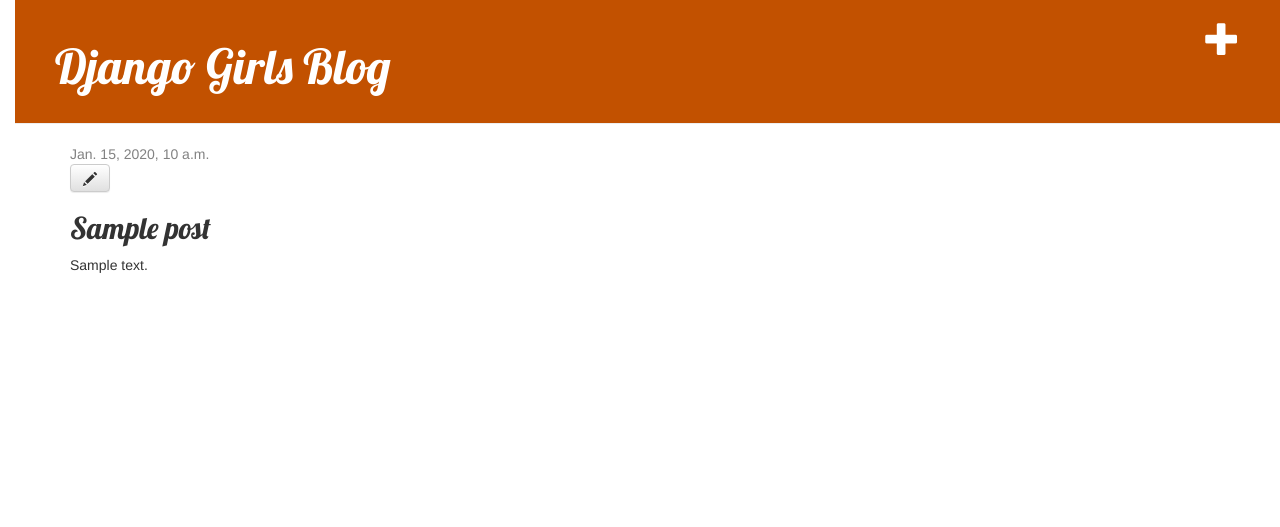
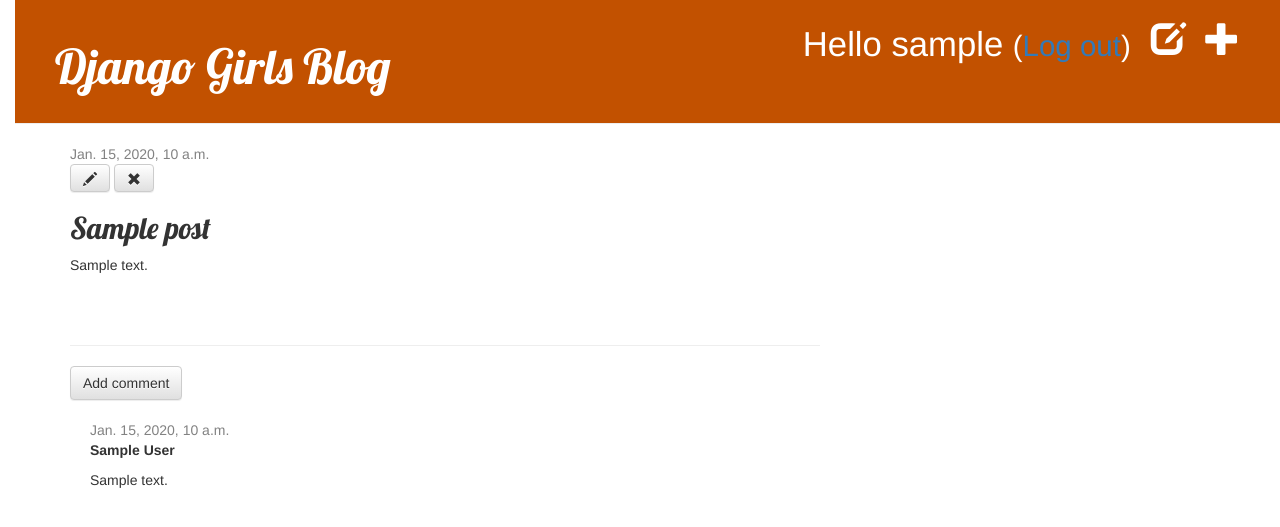
Before and after one commit to Abulla-Othow/my-blog, a Django app: page /post/1/ in a window 1280 px wide. Shown: the top 527 px of the page. Run offline with Django 3.2, Linux system fonts and the light colour scheme; a user stored in the database is signed in; tables that the repository leaves empty hold one stand-in row (values such as "Sample post"); some libraries are stand-ins or nearby versions.

Commit message:
Added more modification on view and template for detailed blog post as well as CSS for the site.

```diff
--- a/blog/admin.py
+++ b/blog/admin.py
@@ -3,6 +3,7 @@ from django.contrib import admin
 from .models import Post, Comment
 
 
+
 # Register your models here.
 admin.site.register(Post)
 admin.site.register(Comment)
--- a/blog/models.py
+++ b/blog/models.py
@@ -3,6 +3,8 @@ from django.conf import settings
 from django.db import models
 from django.utils import timezone
 from django.urls import reverse
+
+
 # Create your models here.
 class Post(models.Model):
     author = models.ForeignKey(settings.AUTH_USER_MODEL, on_delete=models.CASCADE)
@@ -17,10 +19,12 @@ class Post(models.Model):
 
     def __str__(self):
         return self.title
+    def approved_comments(self):
+        return self.comments.filter(approved_comment=True)
 
 
 class Comment(models.Model):
-    post = models.ForeignKey('blog.Post', related_name='comments',on_delete=models.CASCADE)
+    post = models.ForeignKey('blog.Post', on_delete=models.CASCADE, related_name='comments')
     author = models.CharField(max_length=200)
     text = models.TextField()
     created_date = models.DateTimeField(default=timezone.now)
@@ -30,8 +34,5 @@ class Comment(models.Model):
         self.approved_comment = True
         self.save()
 
-    def get_absolute_url(self):
-        return reverse("post_list")
-
     def __str__(self):
         return self.text
--- a/blog/static/css/blog.css
+++ b/blog/static/css/blog.css
@@ -55,3 +55,7 @@ h1, h2, h3, h4 {
 .post h2 a, .post h2 a:visited {
     color: #000000;
 }
+
+.comment {
+    margin: 20px 0px 20px 20px;
+}
--- a/blog/templates/blog/base.html
+++ b/blog/templates/blog/base.html
@@ -8,14 +8,18 @@
   <link rel="stylesheet" href="{% static 'css/blog.css' %}">
 </head>
 <body>
+
   <div class="page-header">
-
     {% if user.is_authenticated %}
     <a href="{% url 'post_new' %}" class="top-menu"><span class="glyphicon glyphicon-plus"></span></a>
+    <a href="{% url 'post_draft_list' %}" class="top-menu"><span class="glyphicon glyphicon-edit"></span></a>
+    <p class="top-menu">Hello {{ user.username }} <small>(<a href="{% url 'logout' %}">Log out</a>)</small></p>
+    {% else %}
+    <a href="{% url 'login' %}" class="top-menu"><span class="glyphicon glyphicon-lock"></span></a>
     {% endif %}
-
     <h1><a href="/">Django Girls Blog</a></h1>
   </div>
+
   <div class="content container">
     <div class="row">
       <div class="col-md-8">
--- a/blog/templates/blog/post_detail.html
+++ b/blog/templates/blog/post_detail.html
@@ -2,17 +2,45 @@
 
 {% block content %}
 <div class="post">
+
     {% if post.published_date %}
     <div class="date">
       {{ post.published_date }}
     </div>
+    {% else %}
+    <a class="btn btn-default" href="{% url 'post_publish' pk=post.pk %}">Publish</a>
     {% endif %}
 
     {% if user.is_authenticated %}
     <a class="btn btn-default" href="{% url 'post_edit' pk=post.pk %}"><span class="glyphicon glyphicon-pencil"></span></a>
+    <a class="btn btn-default" href="{% url 'post_remove' pk=post.pk %}"><span class="glyphicon glyphicon-remove"></span></a>
     {% endif %}
 
     <h2>{{ post.title }}</h2>
     <p>{{ post.text|linebreaksbr }}</p>
   </div>
+
+  <hr>
+  <a class="btn btn-default" href="{% url 'add_comment_to_post' pk=post.pk %}">Add comment</a>
+
+  {% for comment in post.comments.all %}
+    {% if user.is_authenticated or comment.approved_comment %}
+    <div class="comment">
+        <div class="date">
+            {{ comment.created_date }}
+            {% if not comment.approved_comment %}
+                <a class="btn btn-default" href="{% url 'comment_remove' pk=comment.pk %}"><span class="glyphicon glyphicon-remove"></span></a>
+                <a class="btn btn-default" href="{% url 'comment_approve' pk=comment.pk %}"><span class="glyphicon glyphicon-ok"></span></a>
+            {% endif %}
+        </div>
+        <strong>{{ comment.author }}</strong>
+        <p>{{ comment.text|linebreaks }}</p>
+    </div>
+    {% endif %}
+    {% empty %}
+    <p>No comments here yet :(</p>
+
+{% endfor %}
+
+
   {% endblock %}
--- a/blog/templates/blog/post_list.html
+++ b/blog/templates/blog/post_list.html
@@ -1,6 +1,3 @@
-
-
-
 {% extends 'blog/base.html' %}
 
 {% block content %}
@@ -11,6 +8,7 @@
             </div>
             <h1><a href="{% url 'post_detail' pk=post.pk %}">{{ post.title }}</a></h1>
             <p>{{ post.text|linebreaksbr }}</p>
+            <a href="{% url 'post_detail' pk=post.pk %}">Comments: {{ post.approved_comments.count }}</a>
         </div>
     {% endfor %}
-{% endblock %}
+{% endblock content %}
--- a/blog/urls.py
+++ b/blog/urls.py
@@ -7,4 +7,10 @@ urlpatterns = [
     path('post/<int:pk>/', views.post_detail, name='post_detail'),
     path('post/new/', views.post_new, name='post_new'),
     path('post/<int:pk>/edit/', views.post_edit, name='post_edit'),
+    path('drafts/', views.post_draft_list, name='post_draft_list'),
+    path('post/<pk>/publish/', views.post_publish, name='post_publish'),
+    path('post/<pk>/remove/', views.post_remove, name='post_remove'),
+    path('post/<int:pk>/comment/', views.add_comment_to_post, name='add_comment_to_post'),
+    path('comment/<int:pk>/approve/', views.comment_approve, name='comment_approve'),
+    path('comment/<int:pk>/remove/', views.comment_remove, name='comment_remove'),
 ]
--- a/blog/views.py
+++ b/blog/views.py
@@ -1,10 +1,13 @@
 
+from .models import Post, Comment
+from .forms import PostForm, CommentForm
+from django.contrib.auth.decorators import login_required
 from django.shortcuts import redirect
 from django.shortcuts import render
 from django.utils import timezone
 from .models import Post
 from django.shortcuts import render, get_object_or_404
-from .forms import PostForm
+
 
 
 
@@ -18,20 +21,21 @@ def post_detail(request, pk):
     post = get_object_or_404(Post, pk=pk)
     return render(request, 'blog/post_detail.html', {'post': post})
 
+@login_required
 def post_new(request):
     if request.method == "POST":
         form = PostForm(request.POST)
         if form.is_valid():
             post = form.save(commit=False)
             post.author = request.user
-            post.published_date = timezone.now()
+            # post.published_date = timezone.now()
             post.save()
             return redirect('post_detail', pk=post.pk)
     else:
         form = PostForm()
     return render(request, 'blog/post_edit.html', {'form': form})
 
-
+@login_required
 def post_edit(request, pk):
     post = get_object_or_404(Post, pk=pk)
     if request.method == "POST":
@@ -39,9 +43,52 @@ def post_edit(request, pk):
         if form.is_valid():
             post = form.save(commit=False)
             post.author = request.user
-            post.published_date = timezone.now()
+            # post.published_date = timezone.now()
             post.save()
             return redirect('post_detail', pk=post.pk)
     else:
         form = PostForm(instance=post)
     return render(request, 'blog/post_edit.html', {'form': form})
+
+@login_required
+def post_draft_list(request):
+    posts = Post.objects.filter(published_date__isnull=True).order_by('created_date')
+    return render(request, 'blog/post_draft_list.html', {'posts': posts})
+
+@login_required
+def post_publish(request, pk):
+    post = get_object_or_404(Post, pk=pk)
+    post.publish()
+    return redirect('post_detail', pk=pk)
+
+@login_required
+def post_remove(request, pk):
+    post = get_object_or_404(Post, pk=pk)
+    post.delete()
+    return redirect('post_list')
+
+
+def add_comment_to_post(request, pk):
+    post = get_object_or_404(Post, pk=pk)
+    if request.method == "POST":
+        form = CommentForm(request.POST)
+        if form.is_valid():
+            comment = form.save(commit=False)
+            comment.post = post
+            comment.save()
+            return redirect('post_detail', pk=post.pk)
+    else:
+        form = CommentForm()
+    return render(request, 'blog/add_comment_to_post.html', {'form': form})
+
+@login_required
+def comment_approve(request, pk):
+    comment = get_object_or_404(Comment, pk=pk)
+    comment.approve()
+    return redirect('post_detail', pk=comment.post.pk)
+
+@login_required
+def comment_remove(request, pk):
+    comment = get_object_or_404(Comment, pk=pk)
+    comment.delete()
+    return redirect('post_detail', pk=comment.post.pk)
--- a/mysite/settings.py
+++ b/mysite/settings.py
@@ -120,3 +120,4 @@ USE_TZ = True
 
 STATIC_URL = '/static/'
 STATIC_ROOT = os.path.join(BASE_DIR, 'static')
+LOGIN_REDIRECT_URL = '/'
--- a/mysite/urls.py
+++ b/mysite/urls.py
@@ -13,11 +13,16 @@ Including another URLconf
     1. Import the include() function: from django.urls import include, path
     2. Add a URL to urlpatterns:  path('blog/', include('blog.urls'))
 """
+
+
+from django.urls import path, include
 from django.contrib import admin
-from django.urls import path, include
 
+from django.contrib.auth import views
 
 urlpatterns = [
     path('admin/', admin.site.urls),
+    path('accounts/login/', views.LoginView.as_view(), name='login'),
+    path('accounts/logout/', views.LogoutView.as_view(next_page='/'), name='logout'),
     path('', include('blog.urls')),
 ]
```
Also changed, not shown: blog/forms.py (+7 -3 lines), blog/templates/blog/add_comment_to_post.html (added, +9 -0 lines), blog/templates/blog/post_draft_list.html (added, +11 -0 lines), blog/templates/registration/login.html (added, +24 -0 lines). Lines whose indentation alone changed are shown as unchanged.
